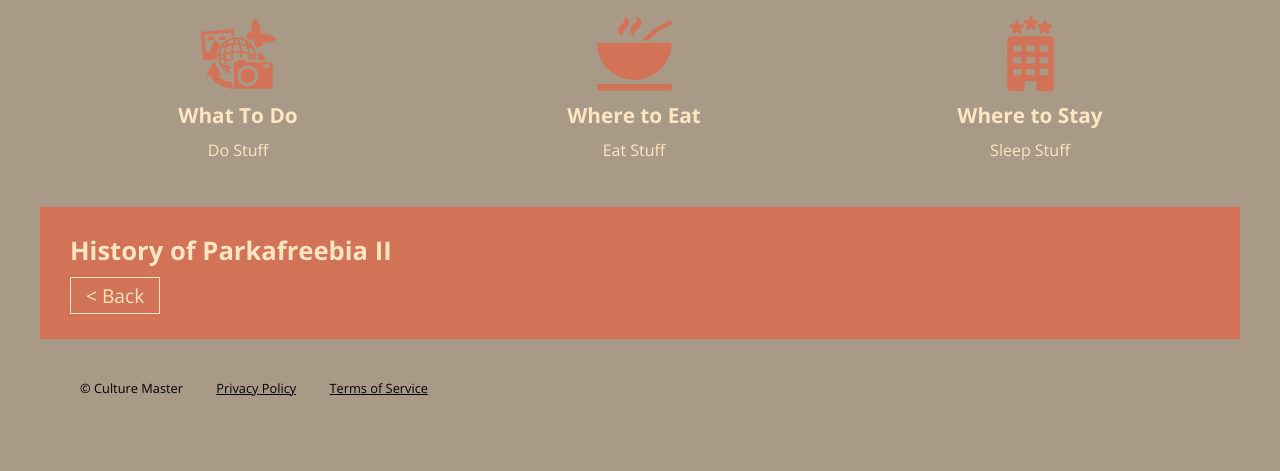
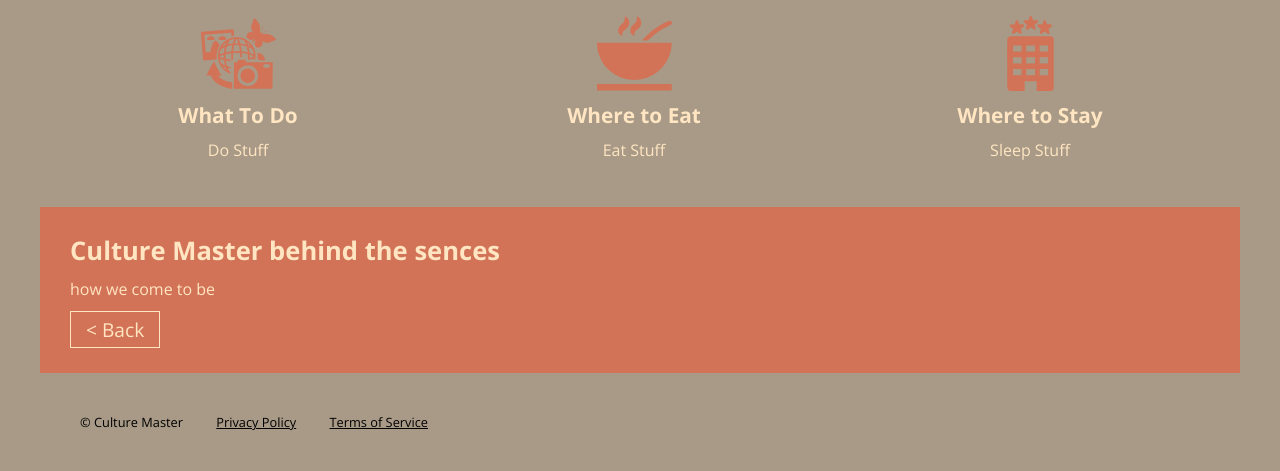
Before and after one commit to Callum-Bartle-92019337/Go-Team-203-Website, a Django app: page /home/History/ in a window 1280 px wide. Shown: the part 449-920 px from the top of the page. Before the commit the page ends 845 px from the top, so only its background shows below. Run offline with Django 3.2, Linux system fonts and the light colour scheme.

Commit message:
better change

```diff
--- a/home/templates/home/aboutHistory.html
+++ b/home/templates/home/aboutHistory.html
@@ -3,8 +3,8 @@
 {% block content %}
 <section class="about">
   <article>
-    <h2>History of Parkafreebia II</h2>
-    <p></p>
+    <h2>Culture Master behind the sences</h2>
+    <p>how we come to be</p>
 
     <a id="BackButton"></a>
   </article>
```
